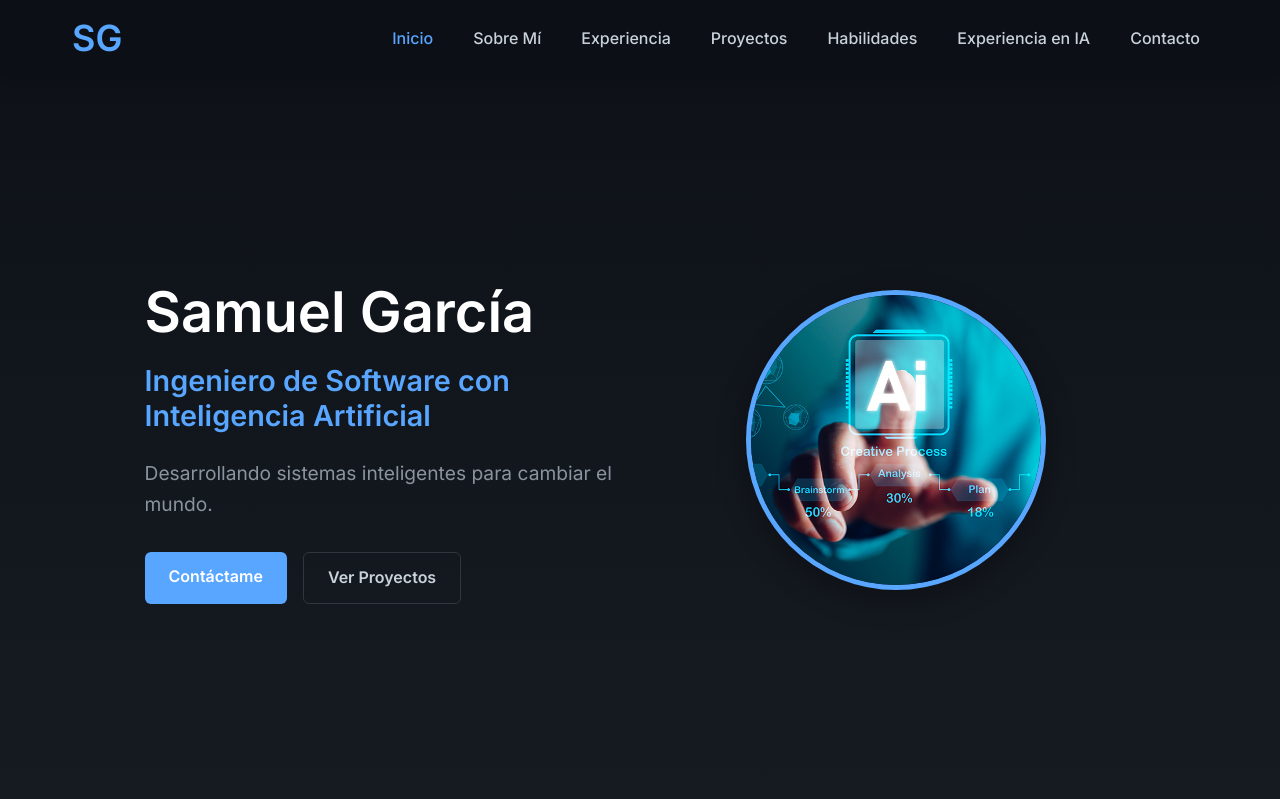
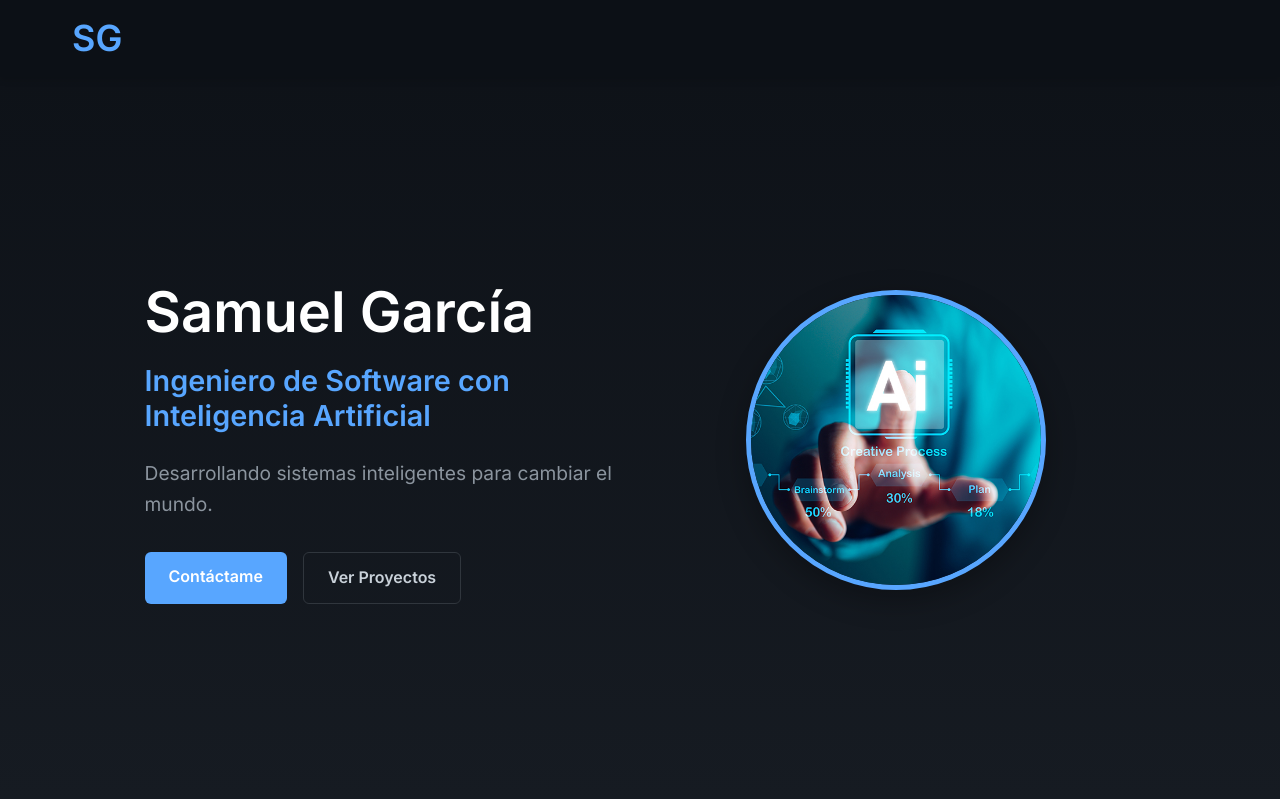
Before and after one commit to Samuel-2003/Samuel-2003.github.io, a PHP site: page / in a window 1280 px wide. Shown: the top 799 px of the page. Run offline with PHP 8.4, Linux system fonts and the light colour scheme; some libraries are stand-ins or nearby versions.

Commit message:
Actualización del sitio web

```diff
--- a/css/styles.css
+++ b/css/styles.css
@@ -1008,3 +1008,12 @@ footer {
     opacity: 1;
     transform: translateX(0);
 }
+
+/* Ajuste para evitar que el menú bloquee la pantalla cuando no está activo */
+.navbar-menu:not(.active) {
+    visibility: hidden;
+}
+
+.navbar-menu.active {
+    visibility: visible;
+}
```
